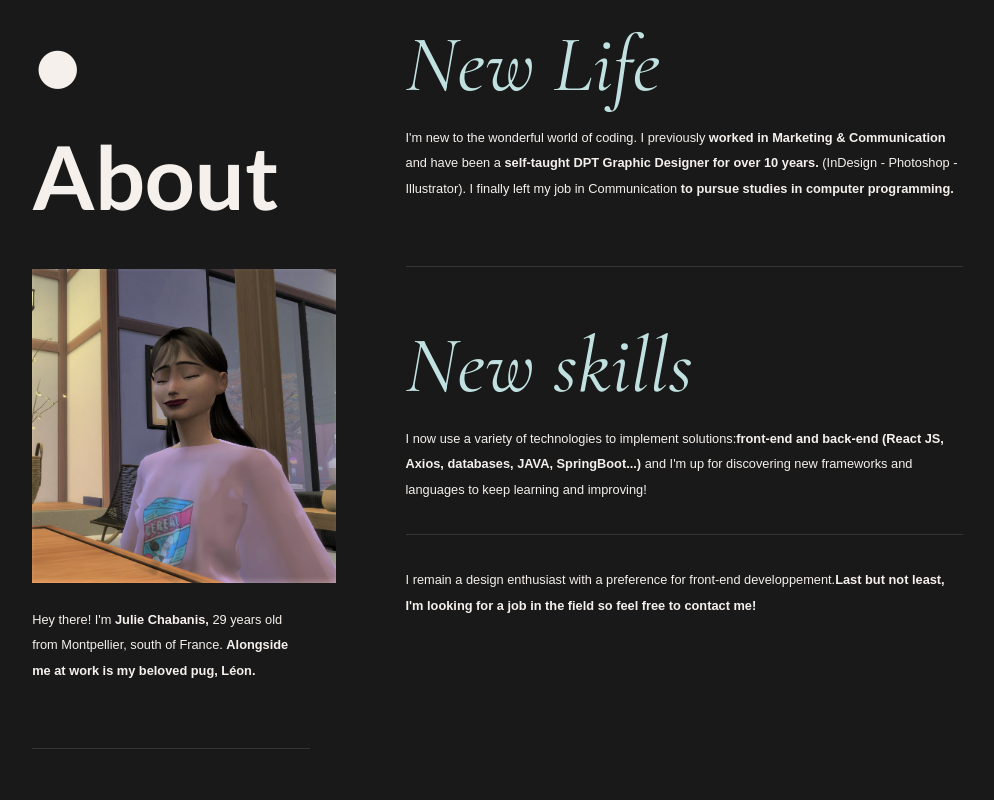
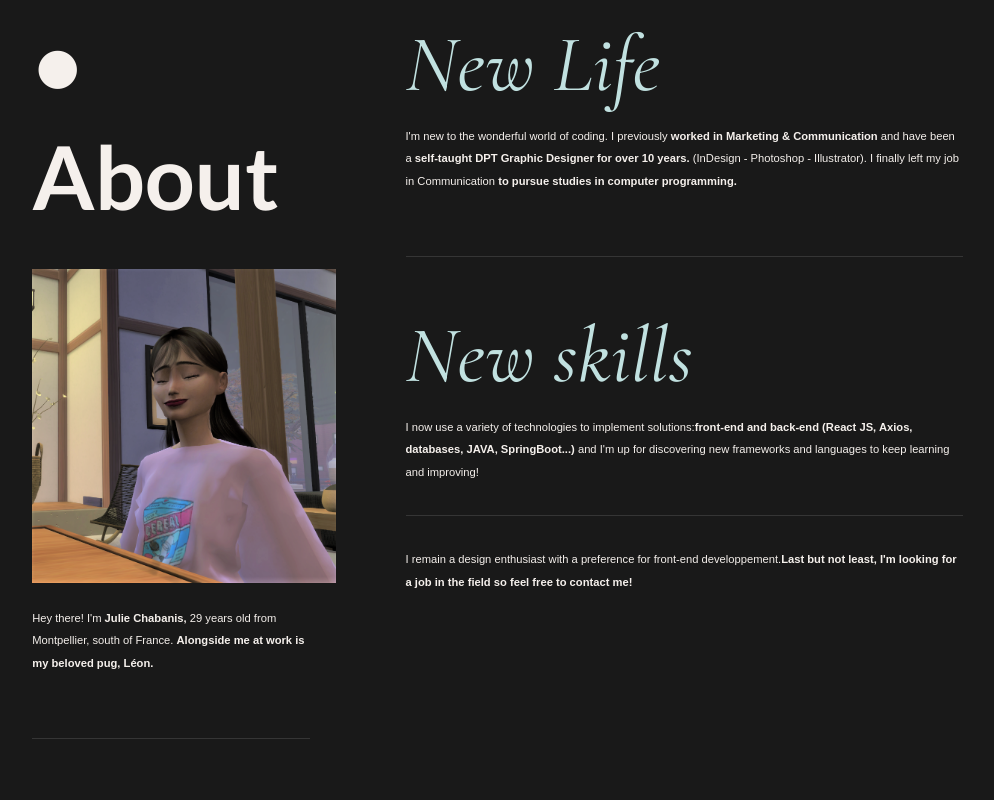
Before and after one commit to JulieChabanis/MinimalPortfolio, a React (Create React App) app: page / in a window 1280 px wide. Shown: the part 920-1720 px from the top of the page, without its empty margins (147-1141 px from the left). Built offline with nearby package versions, Linux system fonts and the light colour scheme; a web font is replaced by a local one.

Commit message:
update size font

```diff
--- a/src/components/Theme/theme.js
+++ b/src/components/Theme/theme.js
@@ -175,10 +175,10 @@ export const themeSettings = (mode) => {
       h6: {
         fontFamily: ["Martian Mono", "sans-serif"].join(","),
         "@media (max-width: 600px)": {
-          fontSize: "0.8rem",
+          fontSize: "0.7rem",
         },
         "@media (min-width: 601px)": {
-          fontSize: "0.8rem",
+          fontSize: "0.7rem",
         },
         fontWeight: 200,
         lineHeight: 2,
```
